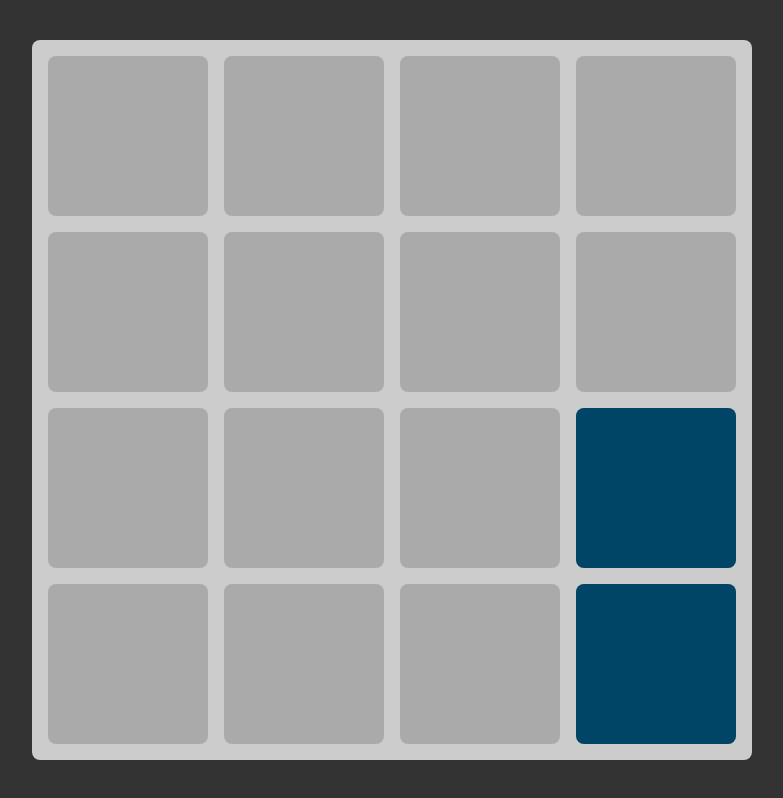
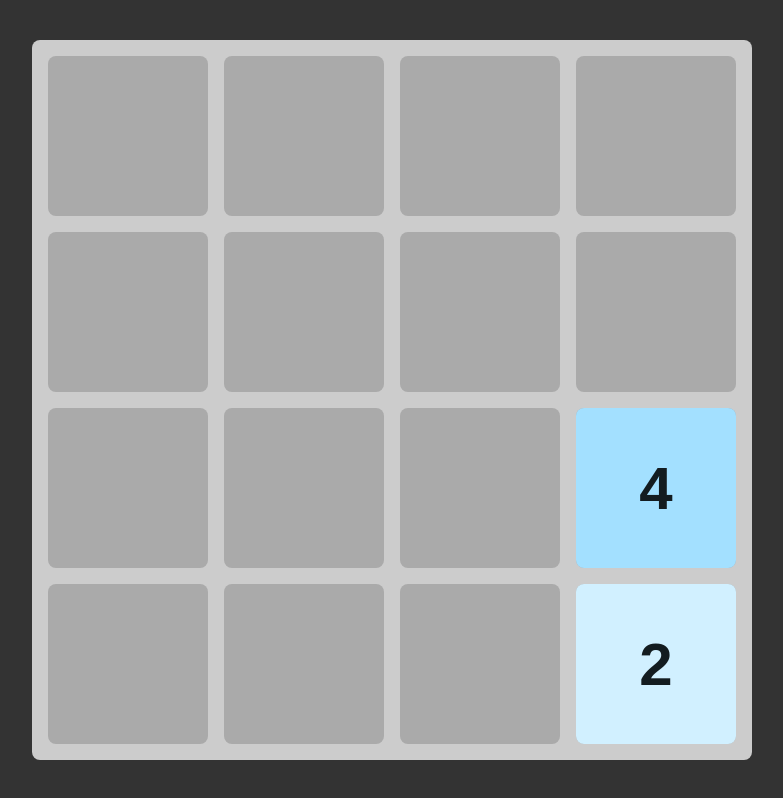
Before and after one commit to MarkMa512/2048-game-webapp, a plain HTML site: page index.html in a window 1280 px wide. Shown: the whole page, without its empty margins (248-1031 px from the left). Drawn offline with Linux system fonts and the light colour scheme.

Commit message:
feat: completed display of random tiles with 2 or 4

```diff
--- a/components/Grid.js
+++ b/components/Grid.js
@@ -33,7 +33,7 @@ export default class Grid {
     randomEmptyCell() {
         // return a random empty cell
         const randomIndex = Math.floor(Math.random() * this.#emptyCells.length)
-        console.log(randomIndex)
+        // console.log(randomIndex)
         return this.#emptyCells[randomIndex]
     }
 }
--- a/components/Tile.js
+++ b/components/Tile.js
@@ -2,7 +2,7 @@ export default class Tile {
     #tileElement
     #x
     #y
-    #displayValue
+    #value
 
     // tileContainer: Gameboard
     // generate tile at random, with 50% of 2 or 4 each
@@ -11,10 +11,22 @@ export default class Tile {
         this.#tileElement.classList.add("tile")
         tileContainer.append(this.#tileElement) // add the till elelemt to gameboard element
         this.value = displayValue
+        console.log(this)
     }
 
-    get displayValue() {
-        return this.#displayValue
+    set value(v) {
+        this.#value = v
+        this.#tileElement.textContent = v
+        const power = Math.log2(v)
+        const backgroundLightness = 100 - power * 9
+        this.#tileElement.style.setProperty("--backgroud-lightness", `${backgroundLightness}%`)
+        // if the background is dark, use bright color
+        this.#tileElement.style.setProperty("--text-ligntness", `${backgroundLightness <= 50 ? 90 : 10}%`)
+    }
+
+
+    get value() {
+        return this.#value
     }
 
     set x(xValue) {
--- a/style.css
+++ b/style.css
@@ -37,8 +37,8 @@ body{
     /* variables to be manipulated by JS */
     /* --x:2;
     --y:2;  */
-    --backgroud-lightness:20%;
-    --text-ligntness: 80%;
+    /* --backgroud-lightness:20%;
+    --text-ligntness: 80%;  */
     position: absolute;
     display: flex;
     justify-content: center;
```
